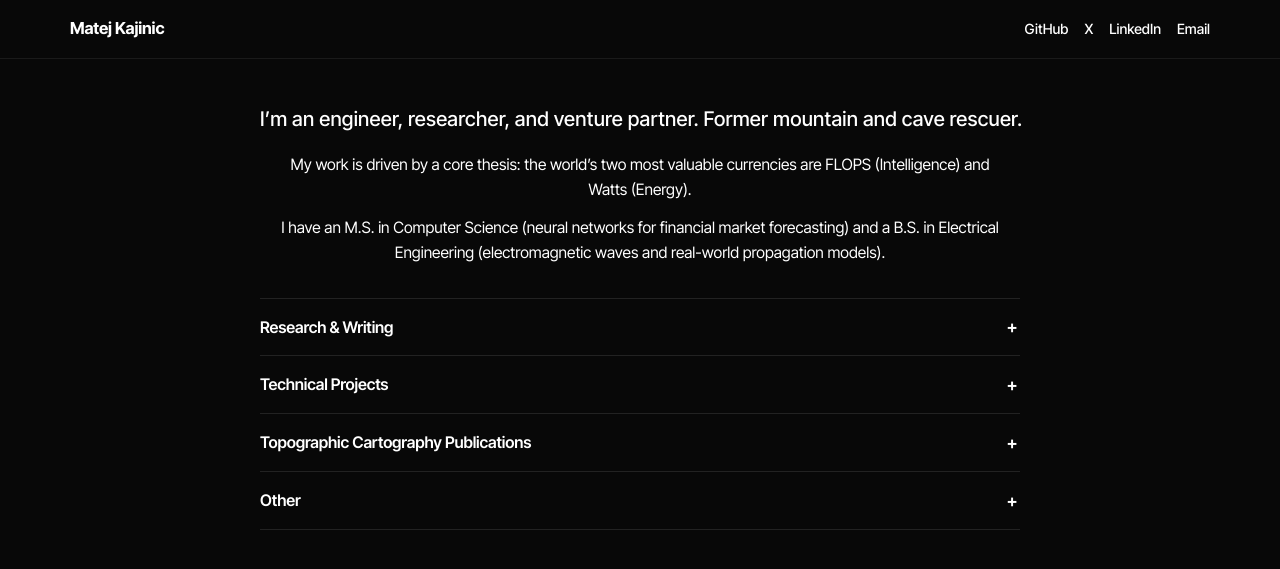
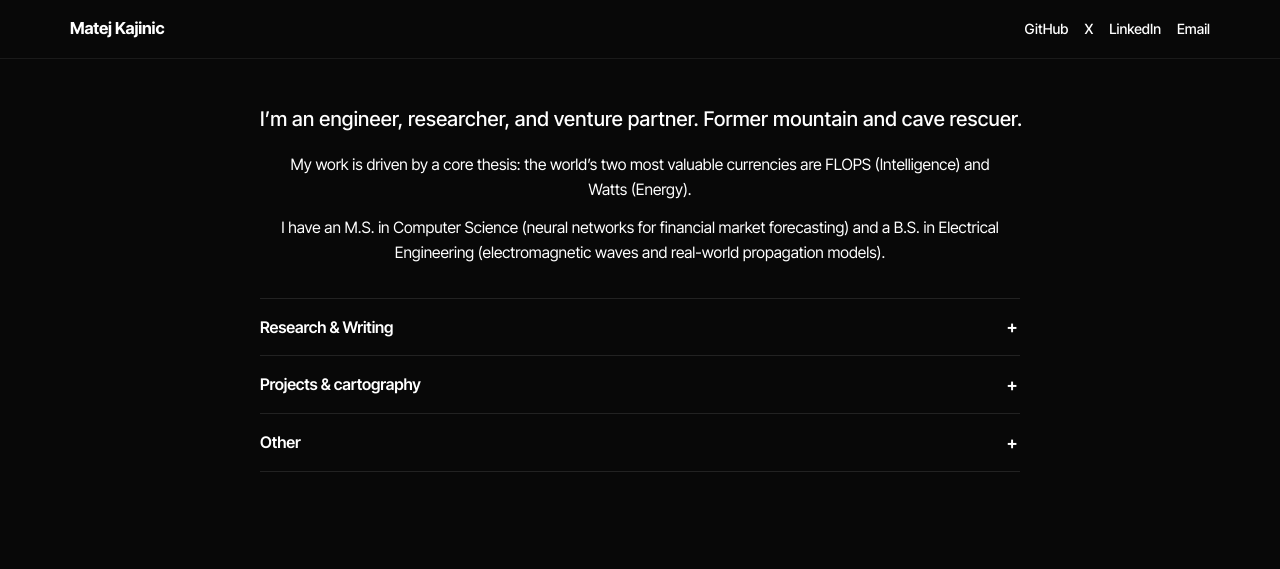
Before and after one commit to matejkajinic/matejkajinic.github.io, a Jekyll site: the page built from index.md, in a window 1280 px wide. Shown: the top 569 px of the page. Built offline with Jekyll 4.4.1, drawn with Linux system fonts in a browser that asks for light colours.

Commit message:
Update Projects

```diff
--- a/assets/css/style.css
+++ b/assets/css/style.css
@@ -347,6 +347,19 @@ body {
   color: var(--muted);
 }
 
+.section > .section-subheading {
+  margin: 1.35rem 0 0.65rem;
+  font-size: 0.78rem;
+  font-weight: 600;
+  letter-spacing: 0.06em;
+  text-transform: uppercase;
+  color: var(--muted);
+}
+
+.section > .section-subheading:first-of-type {
+  margin-top: 0;
+}
+
 .section ul {
   list-style: none;
   margin: 0 0 1rem;
--- a/index.md
+++ b/index.md
@@ -27,17 +27,15 @@ description: Engineer, researcher, and venture partner working on AI systems and
 </details>
 
 <details class="section">
-  <summary>Technical Projects</summary>
+  <summary>Projects & cartography</summary>
+  <p class="section-subheading">Technical projects</p>
   <ul>
     <li><strong><a href="{{ '/prontopr/' | relative_url }}">ProntoPR</a></strong><br><span class="item-subline">A team of specialized autonomous agents that can safely ship incremental features to production using GitHub pull requests, code review, automated tests, and retrieval-augmented generation (RAG). <a href="https://github.com/matejkajinic/prontopr">Source</a>.</span><br><em class="item-subline">Tech: Python</em></li>
     <li><strong><a href="{{ '/3a-d20/' | relative_url }}">AI for Historical Document Analysis</a></strong><br><span class="item-subline">Natural language processing (NLP) system with long short-term memory (LSTM) to read and analyze handwritten documents from the Dubrovnik archives dating to the 13th century. <a href="https://github.com/matejkajinic/3A-D20">Source</a>.</span><br><em class="item-subline">Tech: Python, Tesseract OCR, OpenCV, Pandas</em></li>
     <li><strong><a href="{{ '/ros-flocking/' | relative_url }}">Drone Swarm Simulation</a></strong><br><span class="item-subline">Simulates group drone flights with ROS. <a href="https://github.com/matejkajinic/ros-flocking">Source</a>.</span><br><em class="item-subline">Tech: C++, ROS, Gazebo, Python</em></li>
     <li><strong><a href="{{ '/predict-breast-cancer/' | relative_url }}">Predict Breast Cancer</a></strong><br><span class="item-subline">Demo test for breast cancer prediction. <a href="https://github.com/matejkajinic/predict-breast-cancer">Source</a>.</span><br><em class="item-subline">Tech: Python, TensorFlow, Keras</em></li>
   </ul>
-</details>
-
-<details class="section">
-  <summary>Topographic Cartography Publications</summary>
+  <p class="section-subheading">Topographic cartography</p>
   <p>Reviewed cartography publications, all available on the <a href="https://www.hgss.hr/kartografija/">Croatian Mountain Rescue Service website</a>:</p>
   <ul>
     <li><strong>(4) PP Lastovo</strong><span class="item-subline"> (2020) - ISBN 978-953-7527-88-4</span></li>
```
Also changed, not shown: preview.html (+3 -5 lines), README.md.
